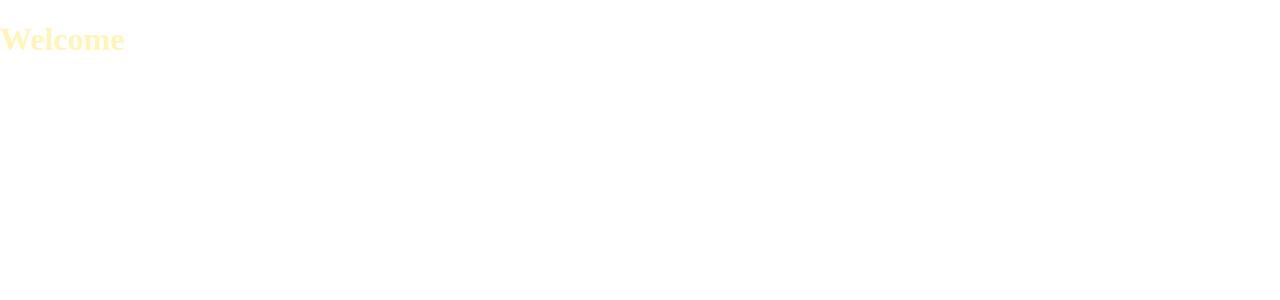
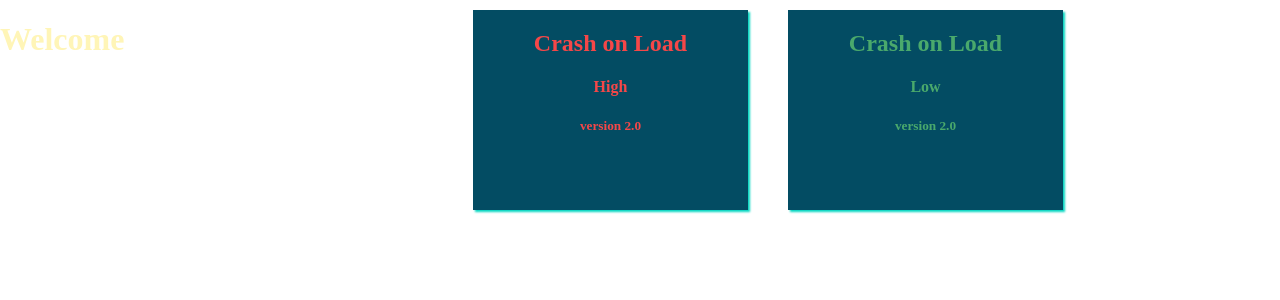
Before and after one commit to lannstoirme/issuestracker, a React (Create React App) app: page / in a window 1280 px wide. Both pictures are taken after typing "Sample", "Sample123" into the empty fields and a click on the button "Login". Shown: the top 300 px of the page. Built offline with nearby package versions, Linux system fonts and the light colour scheme.

Commit message:
Add files via upload

```diff
--- a/src/App.js
+++ b/src/App.js
@@ -1,15 +1,21 @@
 import React from 'react';
 import {useSelector} from 'react-redux';
 import Login from './Views/Login/login';
+import { BrowserRouter as Router, Switch, Route} from 'react-router-dom';
+import ViewBugPage from './Views/Pages/viewBugs';
+import SideBar from './Views/SideBar/sideBar';
 
 function App() {
   const {auth} = useSelector(state => state)
   return (
+   <Router>
+   {!auth.loggedIn ? <Login /> :
    <>
-   {!auth.loggedIn ? <Login /> :
-   <h1>Welcome</h1>
+      <h1>Welcome</h1>
+      <ViewBugPage />
+   </>
    }
-   </>
+   </Router>
   );
 }
 
--- /dev/null
+++ b/src/Views/BugCard/bugCard.css
@@ -0,0 +1,12 @@
+.bug-card{
+    background-color: var(--card-color);
+    box-shadow: 2px 2px 2px var(--prim-color);
+    text-align: center;
+    margin: 10px;
+    min-width: 275px;
+    min-height: 200px;
+}
+.bug-card :hover{
+    transition: all 0.3s;
+    transform: scale(1.05);
+}
--- /dev/null
+++ b/src/Views/BugCard/bugCard.jsx
@@ -0,0 +1,20 @@
+import React from 'react';
+import './bugCard.css';
+import PriorityController from '../../Controllers/priorityController';
+
+export default (props)=>{
+    const {name, priority, version} = props.bug;
+    const {level, color} = PriorityController(priority);
+    function Clicked(){
+        props.clicked(name);
+    }
+    return(
+        <div className='bug-card' onClick={Clicked} style={{color:color}}>
+            <h2 className='name'>{name}</h2>
+            <h4 className='priority'>{level}</h4>
+            <h5 className='version'>{version}</h5>
+
+
+        </div>
+    )
+}
--- a/src/Views/Login/login.css
+++ b/src/Views/Login/login.css
@@ -28,7 +28,7 @@
     width: 70%;
     height: 30px;
     border-radius: 5px;
-    border: none;
+    border: 5px;
     margin: 10px;
     padding-left: 5px;
     margin-bottom: 10px;
--- a/src/Views/Login/login.jsx
+++ b/src/Views/Login/login.jsx
@@ -28,7 +28,7 @@ export default ()=>{
     return(
         <div className="loginBG">
             <form className='login-panel'>
-                <h1>Login</h1>
+                <h1>Login:</h1>
                 <input name='name' placeholder='Name' onChange={inputChanged} value={formInput.name}></input>
                 <input name='password' type='password' placeholder='Password' onChange={inputChanged} value={formInput.password}></input>
                 <button type='submit' onClick={submit}>Login</button>
--- /dev/null
+++ b/src/Views/Pages/viewBugs.jsx
@@ -0,0 +1,26 @@
+import React, {useEffect} from 'react';
+import {useDispatch, useSelector} from 'react-redux';
+import {getBugs} from '../../Controllers/Redux/bugSlice';
+
+import BugCard from '../BugCard/bugCard';
+
+export default()=>{
+    const dispatch = useDispatch();
+    const {bugs} = useSelector(state=>state);
+
+    useEffect(()=>{
+        dispatch(getBugs());
+    },[bugs.length <1])
+
+    function BugClicked(name){
+
+    }
+
+    return(
+        <div className= 'page-container'>
+            {bugs.map((bug,key)=>(
+                <BugCard key={key} bug={bug} clicked={BugClicked} />
+            ))}
+        </div>
+    )
+    }
--- /dev/null
+++ b/src/Views/SideBar/sideBar.css
@@ -0,0 +1,35 @@
+.sidebar{
+    position: fixed;
+    grid-column: 1;
+    width: 20%;
+    height: 100vh;
+    background-color: black;
+    text-align: center;
+}
+.sidebar li{
+    padding: 10px;
+    font-size: 1.5rem;
+    border-bottom: 1 px groove #ff67e3;
+
+}
+.sidebar li:hover{
+    transition: all 0.3s;
+    background-color: lightsalmon;
+}
+.sidebar ul{
+    list-style: none;
+    padding: 0;
+}
+.sidebar .nav-link{
+    text-decoration: none;
+    color: white;
+}
+.sidebar .logout{
+    position: absolute;
+    bottom: 0;
+    left: 0;
+    width: 100%;
+}
+.sidebar .brand{
+    font-size: 2.2rem;
+}
--- a/src/Views/SideBar/sideBar.jsx
+++ b/src/Views/SideBar/sideBar.jsx
@@ -1,8 +1,28 @@
 import React from 'react';
+import { Link } from 'react-router-dom';
+import {useDispatch, useSelector} from 'react-redux';
 
-export default ()=>{
+import {signOut} from '../../Controllers/Redux/authSlice';
+import './sideBar.css';
+
+export default () => {
+    const dispatch = useDispatch();
+
+    const { auth } = useSelector(state => state)
+
+    function SignOut() {
+        dispatch(signOut());
+    }
+
     return(
         <div className="sidebar">
+            <Link className="nav-link" to="/"><h1 className="brand">Bug-Tracker</h1></Link>
+                <ul>
+                    <li><link to='/' className='nav-link'>Dashboard</link></li>
+                    <li><link to='/viewbugs' className='nav-link'>View Bugs</link></li>
+                    {auth.admin && <li><link to='/create' className='nav-link'>Create Bug</link></li>}
+                </ul>
+                <button className='nav-link logout'>Logout</button>
         </div>
     )
 }
```
